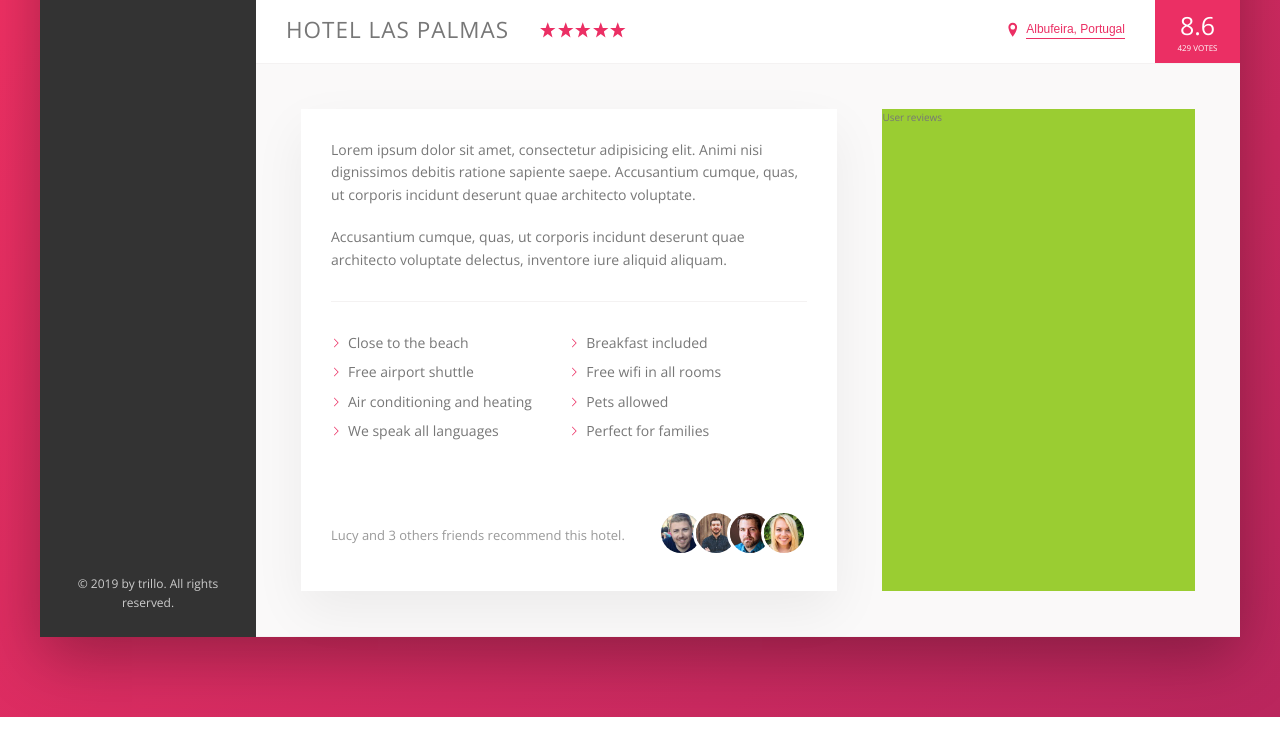
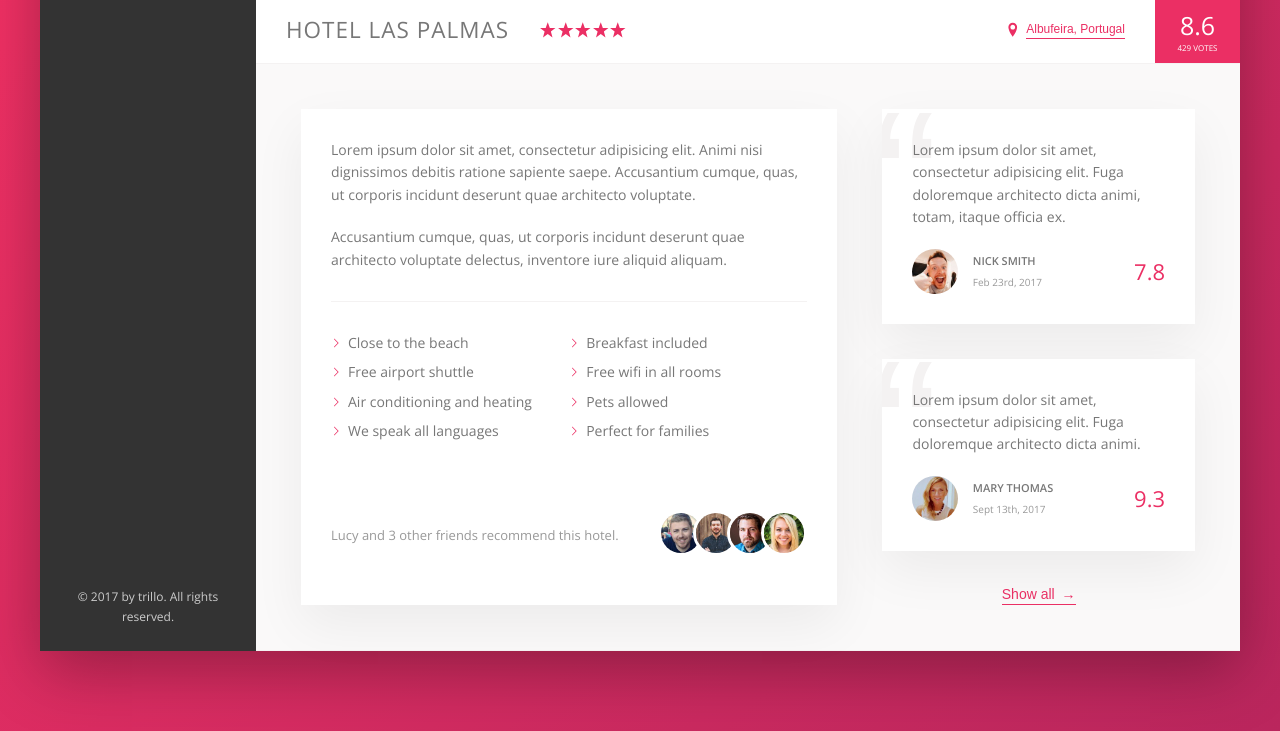
Before and after one commit to PabloAndo/trillo_project, a website: page index.html in a window 1280 px wide. Shown: the part 538-1269 px from the top of the page. Drawn offline with nearby package versions, Linux system fonts and the light colour scheme.

Commit message:
Build the review section

```diff
--- a/index.html
+++ b/index.html
@@ -14,6 +14,7 @@
     <div class="container">
       <header class="header">
         <img src="img/logo.png" alt="trillo logo" class="logo" />
+
         <form action="#" class="search">
           <input type="text" class="search__input" placeholder="Search hotels" />
           <button class="search__button">
@@ -42,8 +43,8 @@
           </div>
         </nav>
       </header>
+
       <div class="content">
-        <!-- content is needed to place the navbar and the hotel-view -->
         <nav class="sidebar">
           <ul class="side-nav">
             <li class="side-nav__item side-nav__item--active">
@@ -54,7 +55,6 @@
                 <span>Hotel</span>
               </a>
             </li>
-
             <li class="side-nav__item">
               <a href="#" class="side-nav__link">
                 <svg class="side-nav__icon">
@@ -63,16 +63,14 @@
                 <span>Flight</span>
               </a>
             </li>
-
             <li class="side-nav__item">
               <a href="#" class="side-nav__link">
                 <svg class="side-nav__icon">
                   <use xlink:href="img/sprite.svg#icon-key"></use>
                 </svg>
-                <span>Car Rental</span>
+                <span>Car rental</span>
               </a>
             </li>
-
             <li class="side-nav__item">
               <a href="#" class="side-nav__link">
                 <svg class="side-nav__icon">
@@ -84,7 +82,7 @@
           </ul>
 
           <div class="legal">
-            &copy; 2019 by trillo. All rights reserved.
+            &copy; 2017 by trillo. All rights reserved.
           </div>
         </nav>
 
@@ -105,6 +103,7 @@
             <h1 class="overview__heading">
               Hotel Las Palmas
             </h1>
+
             <div class="overview__stars">
               <svg class="overview__icon-star">
                 <use xlink:href="img/sprite.svg#icon-star"></use>
@@ -159,19 +158,49 @@
               </ul>
               <div class="recommend">
                 <p class="recommend__count">
-                      Lucy and 3 others friends recommend this hotel.
+                  Lucy and 3 other friends recommend this hotel.
                 </p>
                 <div class="recommend__friends">
-                      <img src="img/user-3.jpg" alt="Friend 1" class="recommend__photo">
-                      <img src="img/user-4.jpg" alt="Friend 2" class="recommend__photo">
-                      <img src="img/user-5.jpg" alt="Friend 3" class="recommend__photo">
-                      <img src="img/user-6.jpg" alt="Friend 4" class="recommend__photo">
+                  <img src="img/user-3.jpg" alt="Friend 1" class="recommend__photo" />
+                  <img src="img/user-4.jpg" alt="Friend 2" class="recommend__photo" />
+                  <img src="img/user-5.jpg" alt="Friend 3" class="recommend__photo" />
+                  <img src="img/user-6.jpg" alt="Friend 4" class="recommend__photo" />
                 </div>
               </div>
             </div>
 
             <div class="user-reviews">
-              User reviews
+              <figure class="review">
+                <blockquote class="review__text">
+                  Lorem ipsum dolor sit amet, consectetur adipisicing elit. Fuga doloremque architecto dicta
+                  animi, totam, itaque officia ex.
+                </blockquote>
+                <figcaption class="review__user">
+                  <img src="img/user-1.jpg" alt="User 1" class="review__photo" />
+                  <div class="review__user-box">
+                    <p class="review__user-name">Nick Smith</p>
+                    <p class="review__user-date">Feb 23rd, 2017</p>
+                  </div>
+                  <div class="review__rating">7.8</div>
+                </figcaption>
+              </figure>
+
+              <figure class="review">
+                <blockquote class="review__text">
+                  Lorem ipsum dolor sit amet, consectetur adipisicing elit. Fuga doloremque architecto dicta
+                  animi.
+                </blockquote>
+                <figcaption class="review__user">
+                  <img src="img/user-2.jpg" alt="User 1" class="review__photo" />
+                  <div class="review__user-box">
+                    <p class="review__user-name">Mary Thomas</p>
+                    <p class="review__user-date">Sept 13th, 2017</p>
+                  </div>
+                  <div class="review__rating">9.3</div>
+                </figcaption>
+              </figure>
+
+              <button class="btn-inline">Show all <span>&rarr;</span></button>
             </div>
           </div>
         </main>
--- a/sass/_components.scss
+++ b/sass/_components.scss
@@ -255,8 +255,17 @@
   cursor: pointer;
   transition: all 0.2s;
 
+  & span {
+    margin-left: 3px;
+    transition: margin-left 0.2s;
+  }
+
   &:hover {
     color: var(--color-grey-dark-1);
+
+    span {
+      margin-left: 8px;
+    }
   }
 
   &:focus {
@@ -347,3 +356,58 @@
     }
   }
 }
+
+///////////////////////////////////////////////////////////////////////////////
+// REVIEWS
+.review {
+  background-color: #fff;
+  box-shadow: var(--shadow-light);
+  padding: 3rem;
+  margin-bottom: 3.5rem;
+  position: relative;
+  overflow: hidden;
+  &__text {
+    margin-bottom: 2rem;
+    z-index: 10;
+    position: relative;
+  }
+  &__user {
+    display: flex;
+    align-items: center;
+  }
+  &__photo {
+    height: 4.5rem;
+    width: 4.54rem;
+    border-radius: 50%;
+    margin-right: 1.5rem;
+  }
+  &__user-box {
+    margin-right: auto;
+  }
+  &__user-name {
+    font-size: 1.1rem;
+    font-weight: 600;
+    text-transform: uppercase;
+    margin-bottom: 0.4rem;
+  }
+  &__user-date {
+    font-size: 1rem;
+    color: var(--color-grey-dark-3);
+  }
+  &__rating {
+    color: var(--color-primary);
+    font-size: 2.2rem;
+    font-weight: 300;
+  }
+  &::before {
+    content: '\201C';
+    position: absolute;
+    top: -2.75rem;
+    left: -1rem;
+    line-height: 1;
+    font-size: 20rem;
+    color: var(--color-grey-light-2);
+    font-family: sans-serif;
+    z-index: 1;
+  }
+}
--- a/sass/_layout.scss
+++ b/sass/_layout.scss
@@ -44,10 +44,10 @@
   padding: 4.5rem;
   background-color: var(--color-grey-light-1);
   border-bottom: var(--line);
+  font-size: 1.4rem;
 }
 
 .description {
-  font-size: 1.4rem;
   background-color: #fff;
   box-shadow: var(--shadow-light);
   padding: 3rem;
@@ -56,6 +56,9 @@
 }
 
 .user-reviews {
-  background-color: yellowgreen;
   flex: 1;
+
+  display: flex;
+  flex-direction: column;
+  align-items: center;
 }
```
Also changed, not shown: css/style.css. Lines whose indentation alone changed are shown as unchanged.
